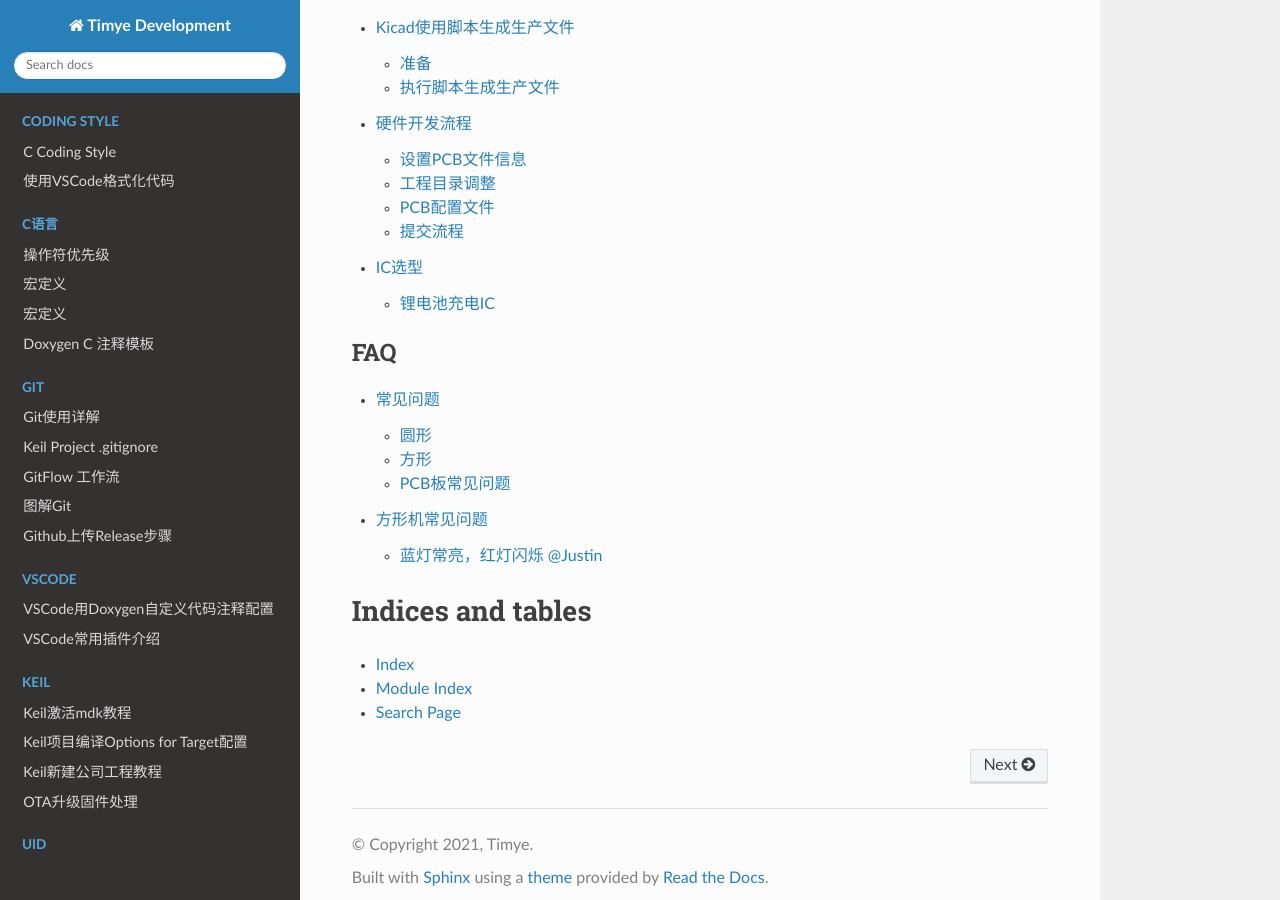
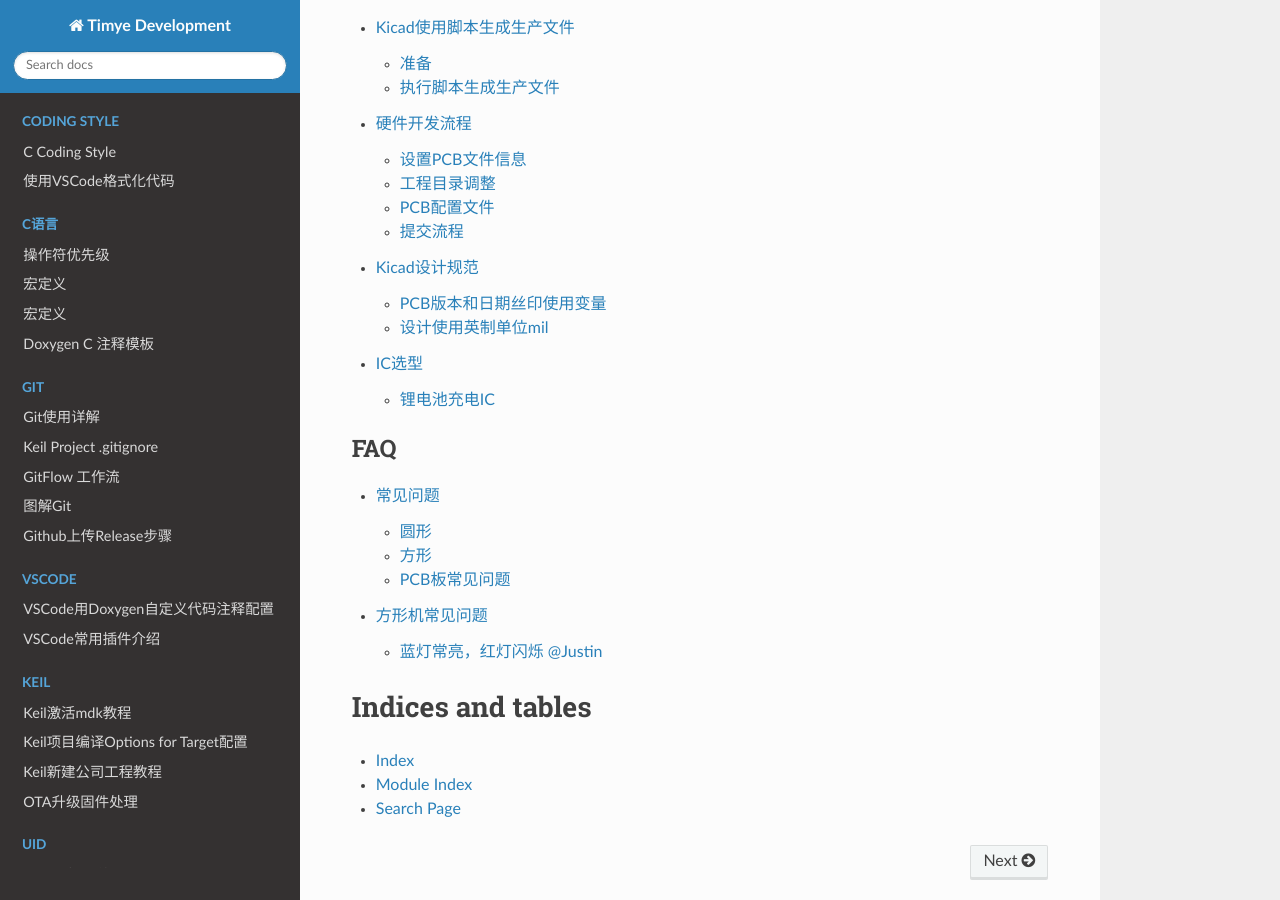
Before and after one commit to tpq7/development, a Sphinx documentation site: the page built from docs/index.rst, in a window 1280 px wide and 900 px high, scrolled down 3308 px. Built offline with Sphinx 7.4.7 and the Read the Docs theme 2.0.0, drawn with Linux system fonts in a browser that asks for light colours; pages that are not in the unit, such as notebooks, are missing from menus; some of the changed lines change nothing that is shown.

Commit message:
增加Kicad设计规范

```diff
--- /dev/null
+++ b/docs/Hardware/Kicad设计规范.md
@@ -0,0 +1,41 @@
+# Kicad设计规范
+
+## PCB版本和日期丝印使用变量
+
+版本的变量是：`${REVISION}`
+
+日期的变量是：`${ISSUE_DATE}`
+
+如PCB的丝印设置如下：
+
+![image](image/kicad-design-spec-1.png)
+
+则对应变量会被实际的页面设置值替代：
+
+![image](image/kicad-design-spec-2.png)
+
+显示的效果如下：
+
+![image](image/kicad-design-spec-3.png)
+
+## 设计使用英制单位mil
+
+常见的对应关系如下：
+
+| 英制 | 公制 |
+| ----------- | ----------- |
+| 10mil | 0.254mm |
+| 20mil | 0.508mm |
+| 30mil | 0.762mm |
+| 40mil | 1.016mm |
+| 100mil | 2.54mm |
+
+一般密度的板子信号线使用8mil，电源线根据走电流的大小设置，一般原则大于信号线的宽度。
+
+可以使用如下Kicad的计算工具计算：
+
+![image](image/kicad-design-spec-4.png)
+
+得到的结果向上取整，如上可以设置为15mil。一般取值是10mil、15mil、20mil等5的倍数。
+
+过孔一般使用24/12mil，即外径24mil，内孔直径12mil。
--- a/docs/index.rst
+++ b/docs/index.rst
@@ -80,6 +80,7 @@
    Hardware/Kicad在3D Viewer中隐藏部分元器件
    Hardware/Kicad使用脚本生成生产文件
    Hardware/硬件开发流程
+   Hardware/Kicad设计规范
    Hardware/IC Selector
 
 .. toctree::
```
Also changed, not shown: docs/Hardware/image/kicad-design-spec-1.png (added), docs/Hardware/image/kicad-design-spec-2.png (added), docs/Hardware/image/kicad-design-spec-3.png (added), docs/Hardware/image/kicad-design-spec-4.png (added).
